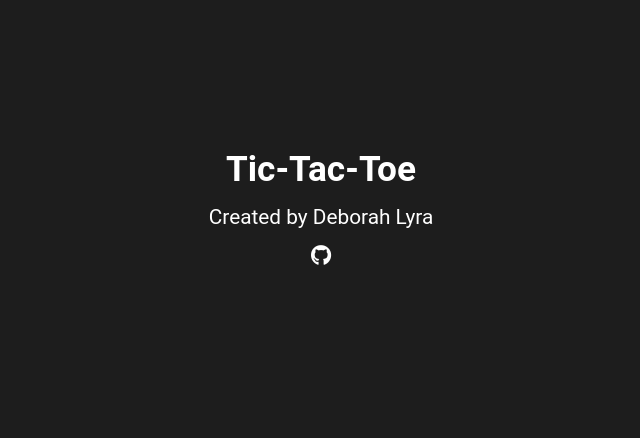
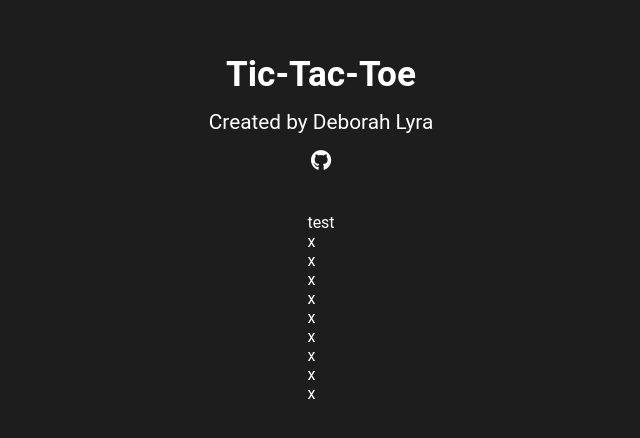
Before and after one commit to DeborahLyra/tic-tac-toe--react, a React (Vite) app: page / in a window 1280 px wide. Shown: the part 192-630 px from the top of the page, without its empty margins (319-959 px from the left). Built offline with nearby package versions, Linux system fonts and the light colour scheme.

Commit message:
ajustes e começando a game page

```diff
--- /dev/null
+++ b/src/components/game/Game.jsx
@@ -0,0 +1,21 @@
+import GameOpition from "../gameOpition/GameOpition"
+import styled from 'styled-components';
+
+function Game() {
+  return (
+    <div>
+      <p>test</p>
+      <GameOpition/>
+      <GameOpition/>
+      <GameOpition/>
+      <GameOpition/>
+      <GameOpition/>
+      <GameOpition/>
+      <GameOpition/>
+      <GameOpition/>
+      <GameOpition/>
+    </div>
+  )
+}
+
+export default Game
--- /dev/null
+++ b/src/components/gameOpition/GameOpition.jsx
@@ -0,0 +1,11 @@
+
+
+function GameOpition() {
+  return (
+    <div>
+      <p>x</p>
+    </div>
+  )
+}
+
+export default GameOpition
--- a/src/components/gamePage/GamePage.jsx
+++ b/src/components/gamePage/GamePage.jsx
@@ -1,11 +1,24 @@
 import React from 'react'
 import styled from 'styled-components';
 import Header from '../header/Header';
+import Game from '../game/Game';
 
 function GamePage() {
     return (
-       <Header/>
+        <DivContainer className='container'>
+            <Header />
+            <Game />
+        </DivContainer>
     )
 }
 
+export const DivContainer = styled.div`
+    display: flex;
+    flex-direction: column;
+    justify-content: center;
+    align-items: center;
+    height: 100%;
+    min-height: 100vh;
+`
+
 export default GamePage
--- a/src/components/header/Header.jsx
+++ b/src/components/header/Header.jsx
@@ -9,16 +9,14 @@ function Header() {
     <Div>
     <Title>Tic-Tac-Toe</Title>
     <Subtitle>
-        <p>Created by Deborah Lyra </p>
-        <a href='https://github.com/DeborahLyra' target='_blank'> <i class="fab fa-github"></i></a>
+        <p>Created by Deborah Lyra</p>
+        <a href='https://github.com/DeborahLyra' target='_blank'> <i className="fab fa-github"></i></a>
     </Subtitle>
 </Div>
   )
 }
 
 export const Div = styled.div`
-  height: 100%;
-  min-height: 100vh;
   display: flex;
   flex-direction: column;
   justify-content: center;
```
Also changed, not shown: src/App.css (line endings or trailing spaces).
